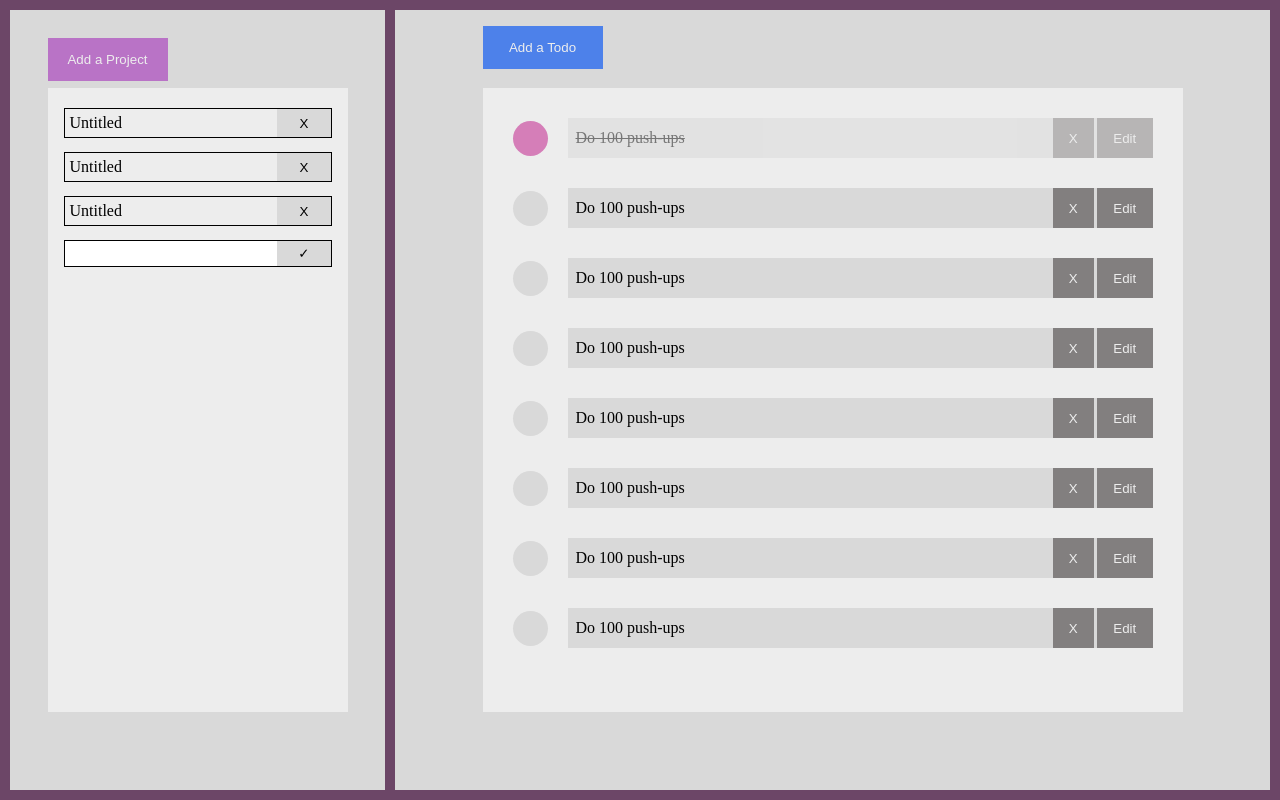
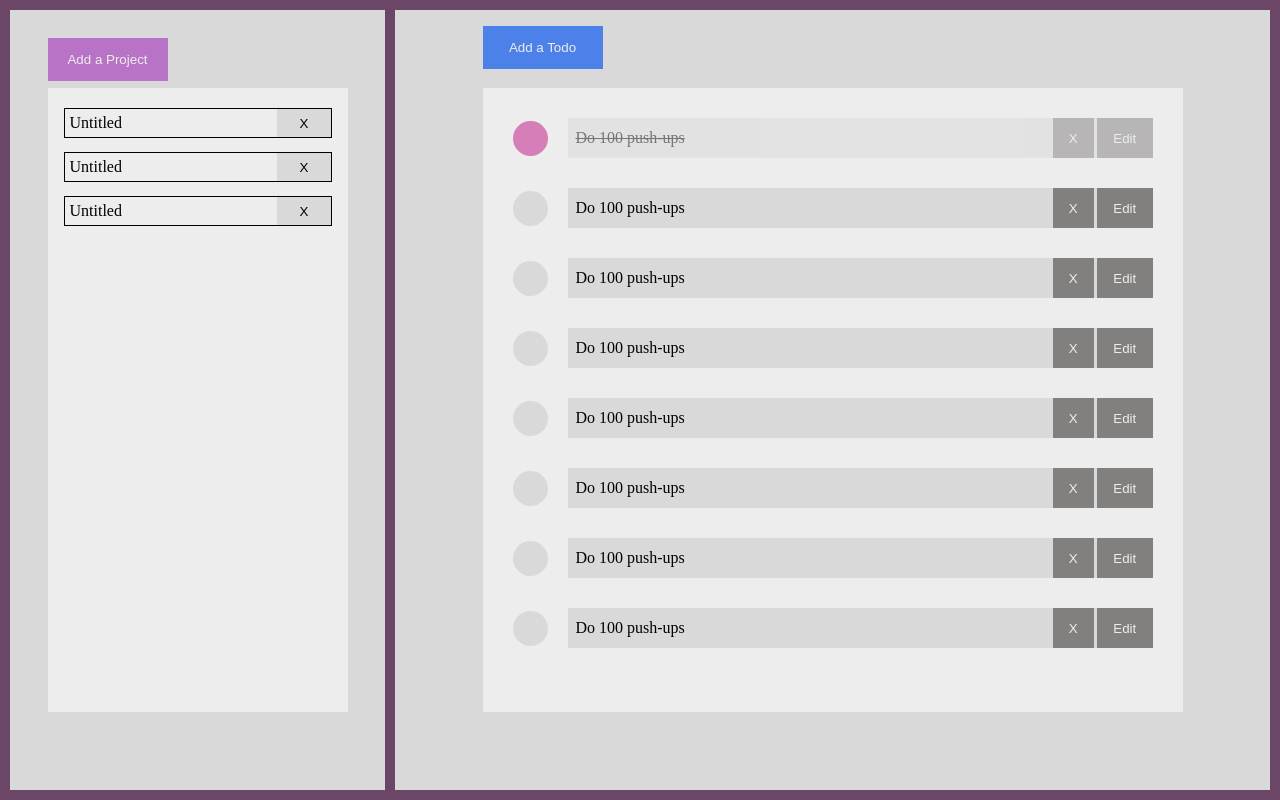
Before and after one commit to j1ngye/todo-app, a website built with webpack: page src/template.html in a window 1280 px wide. Built offline with nearby package versions, Linux system fonts and the light colour scheme.

Commit message:
Delete duplicated add-project-form

```diff
--- a/src/template.html
+++ b/src/template.html
@@ -10,7 +10,7 @@
       <div class="left-panel">
         <div class="project-container">
           <button class="add-button">Add a Project</button>
-          <form class="add-project-form project hidden">
+          <form class="add-project-form hidden">
             <input id="title" />
             <button type="submit" class="submit-button">&#x2713;</button>
           </form>
@@ -27,10 +27,6 @@
             <p class="title">Untitled</p>
             <button class="delete-button">X</button>
           </div>
-          <form class="add-project-form project">
-            <input id="title" />
-            <button type="submit" class="submit-button">&#x2713;</button>
-          </form>
         </div>
       </div>
       <div class="right-panel">
```
